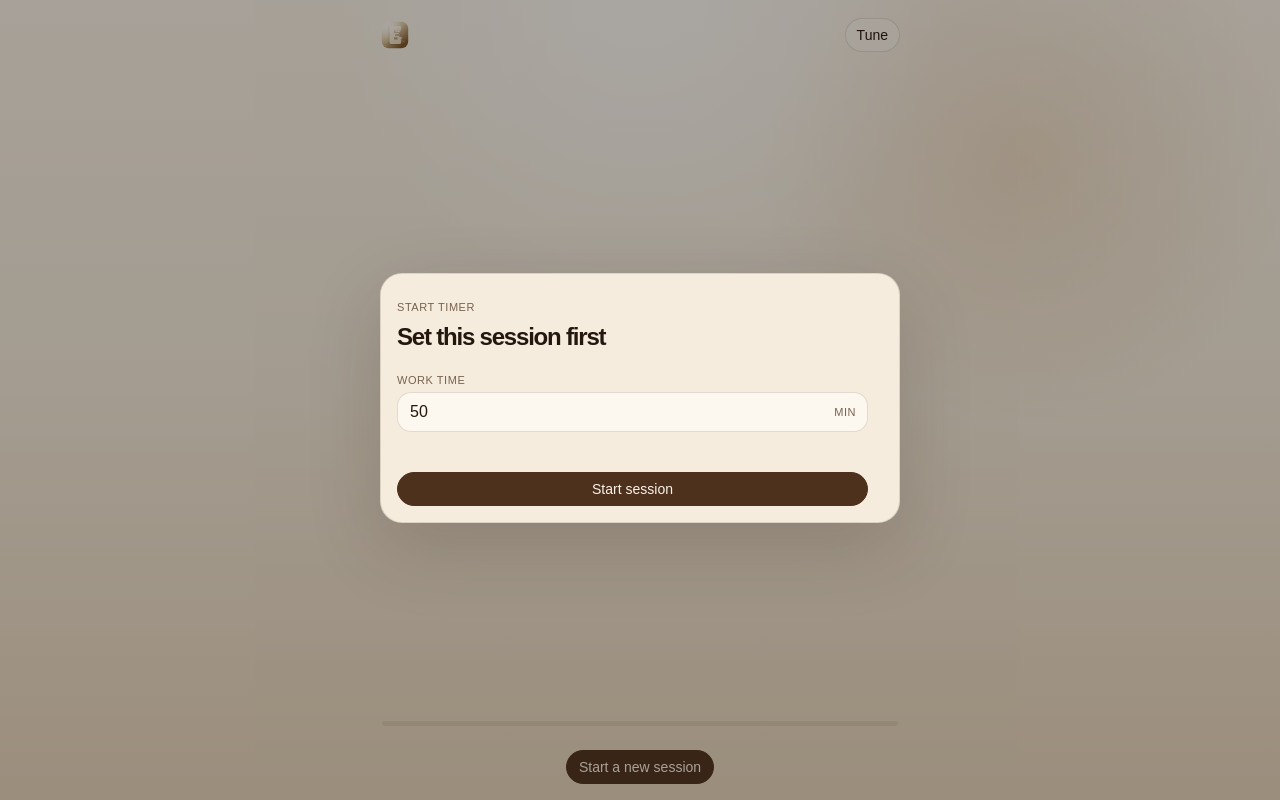
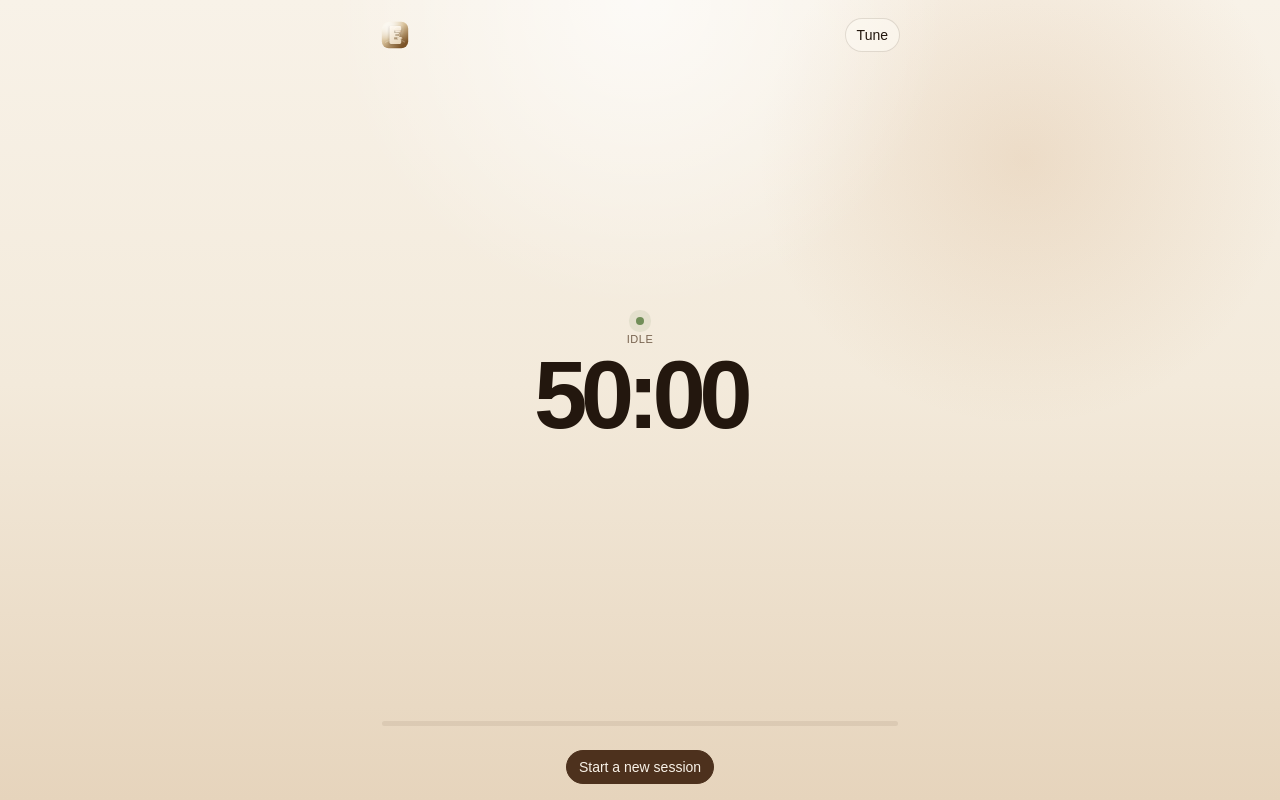
Before and after one commit to softwane/softwane, a Vue app: page / in a window 1280 px wide. Built offline with nearby package versions, Linux system fonts and the light colour scheme.

Commit message:
fix: make preview mode more usable

```diff
--- a/src/App.vue
+++ b/src/App.vue
@@ -171,7 +171,7 @@ const themeModeSummary = computed(() => {
 const canTakeBreak = computed(() => isProgress.value);
 const canStop = computed(() => isProgress.value || isSettling.value || isSabi.value);
 const canStartNewSession = computed(() => isIdle.value);
-const isStartLayerOpen = ref(true);
+const isStartLayerOpen = ref(false);
 
 function hasChannel(type) { return channelConfigs.value.some(([t]) => t === type); }
 function channelLabel(type) { return type === "color_temp" ? "Warmth" : type.charAt(0).toUpperCase() + type.slice(1); }
```
Also changed, not shown: 1 other file (tests, documents, lock files or other folders).
